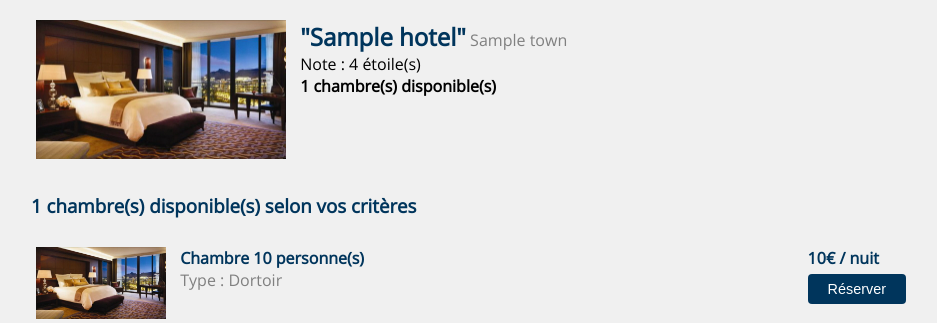
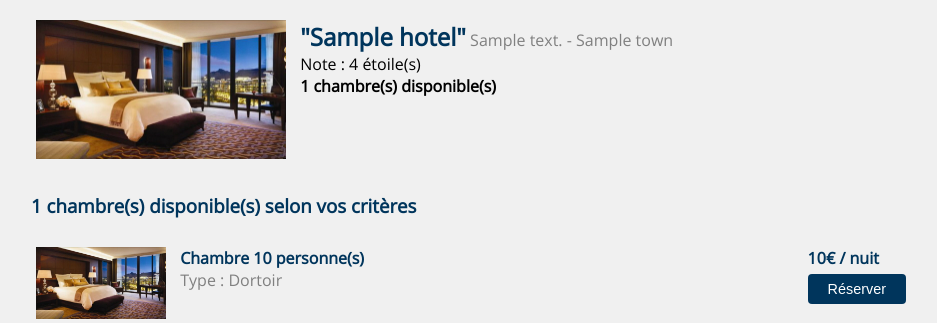
Before and after one commit to mathieubrd/letoh.com, a PHP site: template views/hotel.twig in a window 1280 px wide. Shown: the part 71-394 px from the top of the page, without its empty margins (169-1106 px from the left). Run offline with PHP 8.4, Linux system fonts and the light colour scheme; the template is opened without the code that fills it: most values are stand-ins (such as "Sample title", 1, 10 or a date in 2020); some libraries are stand-ins or nearby versions.

Commit message:
Ajout adrese page hotel

```diff
--- a/controllers/HotelController.php
+++ b/controllers/HotelController.php
@@ -16,7 +16,7 @@ class HotelController {
     public function indexAction(Request $req, Application $app) {
         // Récupère les informations de l'hotel
         $sql = "
-            SELECT h.name, h.rating, t.name AS town
+            SELECT h.name, h.rating, h.address, t.name AS town
             FROM Hotel h
             JOIN Town t ON h.idTown = t.id
             WHERE h.id = :idHotel";
@@ -31,7 +31,7 @@ class HotelController {
         }
 
         // Récupère les chambres
-        $sql = "SELECT h.name, h.rating, hr.capacity, hr.type, hr.price, hr.id
+        $sql = "SELECT h.rating, hr.capacity, hr.type, hr.price, hr.id
             FROM Hotel h
             JOIN HotelRoom hr ON hr.idHotel = h.id
             WHERE h.id = :idHotel AND
--- a/views/hotel.twig
+++ b/views/hotel.twig
@@ -7,7 +7,7 @@
                 <img class="hotel-list__img hotel-list__img--big" src="{{ app.request.basepath }}/web/img/hotels/1.jpg" />
                 <div class="hotel-list__description">
                     <h2 class="hotel-list__title">"{{ hotel.name }}"</h2>
-                    <span class="hotel-list__town">{{ hotel.town }}</span>
+                    <span class="hotel-list__address">{{ hotel.address }} - {{ hotel.town|capitalize }}</span>
                     <div class="hotel-list__rating">Note : {{ hotel.rating }} étoile(s)</div>
                     <div class="hotel-list__available-rooms">{{ rooms|length }} chambre(s) disponible(s)</div>
                 </div>
--- a/web/css/style.css
+++ b/web/css/style.css
@@ -202,7 +202,7 @@ h1, h2, h3, h4, h5, h6 {
     display: inline-block;
 }
 
-.hotel-list__town {
+.hotel-list__address {
     display: inline-block;
     color: gray;
 }
```
